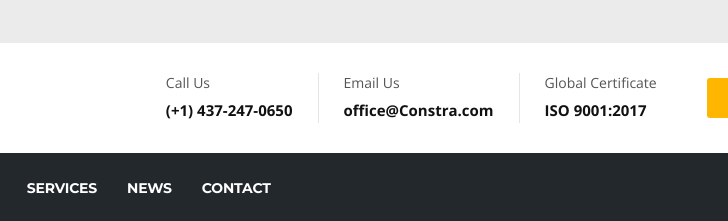
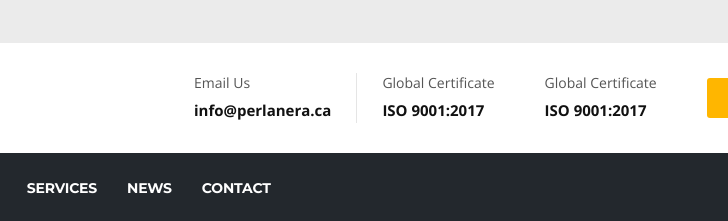
Before and after one commit to mabgcm/perlanera, a plain HTML site: page 404.html in a window 1280 px wide. Shown: the top 221 px of the page, 355-1083 px from the left. Drawn offline with nearby package versions, Linux system fonts and the light colour scheme; some packages are replaced by stand-ins of ours.

Commit message:
header contact details

```diff
--- a/404.html
+++ b/404.html
@@ -87,16 +87,16 @@
                   <li>
                     <div class="info-box">
                       <div class="info-box-content">
-                          <p class="info-box-title">Call Us</p>
-                          <p class="info-box-subtitle">(+1) 437-247-0650</p>
+                          <p class="info-box-title">Email Us</p>
+                          <p class="info-box-subtitle">info@perlanera.ca</p>
                       </div>
                     </div>
                   </li>
-                  <li>
-                    <div class="info-box">
+                  <li class="last">
+                    <div class="info-box last">
                       <div class="info-box-content">
-                          <p class="info-box-title">Email Us</p>
-                          <p class="info-box-subtitle">office@Constra.com</p>
+                          <p class="info-box-title">Global Certificate</p>
+                          <p class="info-box-subtitle">ISO 9001:2017</p>
                       </div>
                     </div>
                   </li>
```
Also changed, not shown: about.html (+6 -6 lines), contact.html (+6 -6 lines), faq.html (+6 -6 lines), news-left-sidebar.html (+6 -6 lines), news-right-sidebar.html (+6 -6 lines), news-single.html (+6 -6 lines), pricing.html (+6 -6 lines), projects-single.html (+6 -6 lines), projects.html (+6 -6 lines), service-single.html (+6 -6 lines), services.html (+6 -6 lines), team.html (+6 -6 lines), testimonials.html (+6 -6 lines), typography.html (+6 -6 lines).
